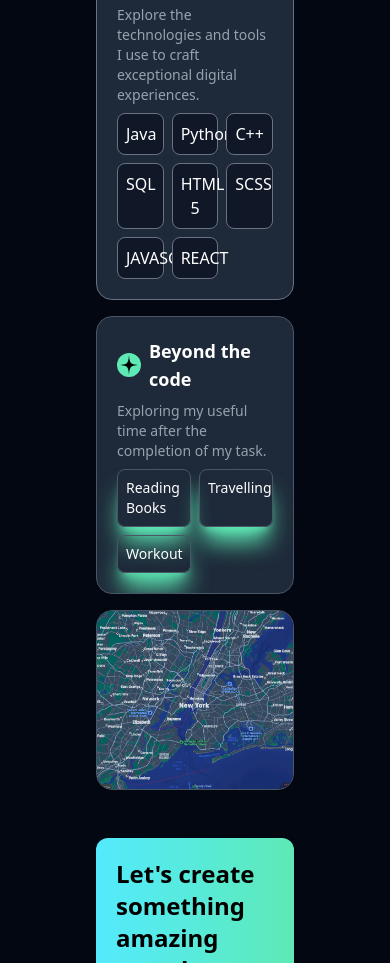
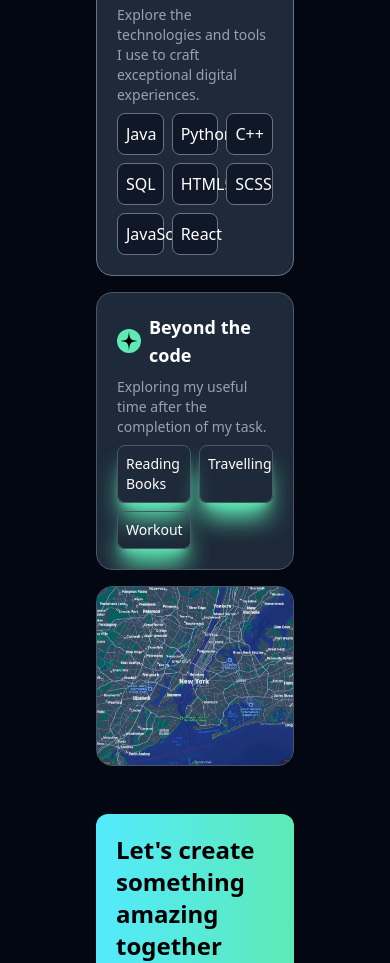
Before and after one commit to Ahmadrazakhan-786/TAILWIND-CSS, a website: page index.html in a window 390 px wide. Shown: the part 4159-5122 px from the top of the page. Drawn offline with Linux system fonts and the light colour scheme; files whose address does not match are found by name.

Commit message:
Update index.html

```diff
--- a/index.html
+++ b/index.html
@@ -231,16 +231,16 @@
                                 Explore the technologies and tools I use to craft exceptional digital experiences.
                             </p>
                         </div>
-                        <ul class="grid grid-cols-3 md:grid-cols-5 text-white text-center gap-2 mt-2">
+                        <ul class="grid grid-cols-3 md:grid-cols-5 text-white text-xs text-center gap-2 mt-2">
                             <li class="border border-gray-500 p-2 rounded-lg bg-gray-900">Java</li>
                             <li class="border border-gray-500 p-2 rounded-lg bg-gray-900">Python</li>
                             <li class="border border-gray-500 p-2 rounded-lg bg-gray-900">C++
                             </li>
                             <li class="border border-gray-500 p-2 rounded-lg bg-gray-900">SQL</li>
-                            <li class="border border-gray-500 p-2 rounded-lg bg-gray-900">HTML 5</li>
+                            <li class="border border-gray-500 p-2 rounded-lg bg-gray-900">HTML5</li>
                             <li class="border border-gray-500 p-2 rounded-lg bg-gray-900">SCSS</li>
-                            <li class="border border-gray-500 p-2 rounded-lg bg-gray-900">JAVASCRIPT</li>
-                            <li class="border border-gray-500 p-2 rounded-lg bg-gray-900">REACT</li>
+                            <li class="border border-gray-500 p-2 rounded-lg bg-gray-900">JavaScript</li>
+                            <li class="border border-gray-500 p-2 rounded-lg bg-gray-900">React</li>
                         </ul>
                     </div>
                     <div class="col-span-1 md:col-span-2  border border-gray-600 bg-gray-800 rounded-2xl p-5 overflow-hidden">
```
